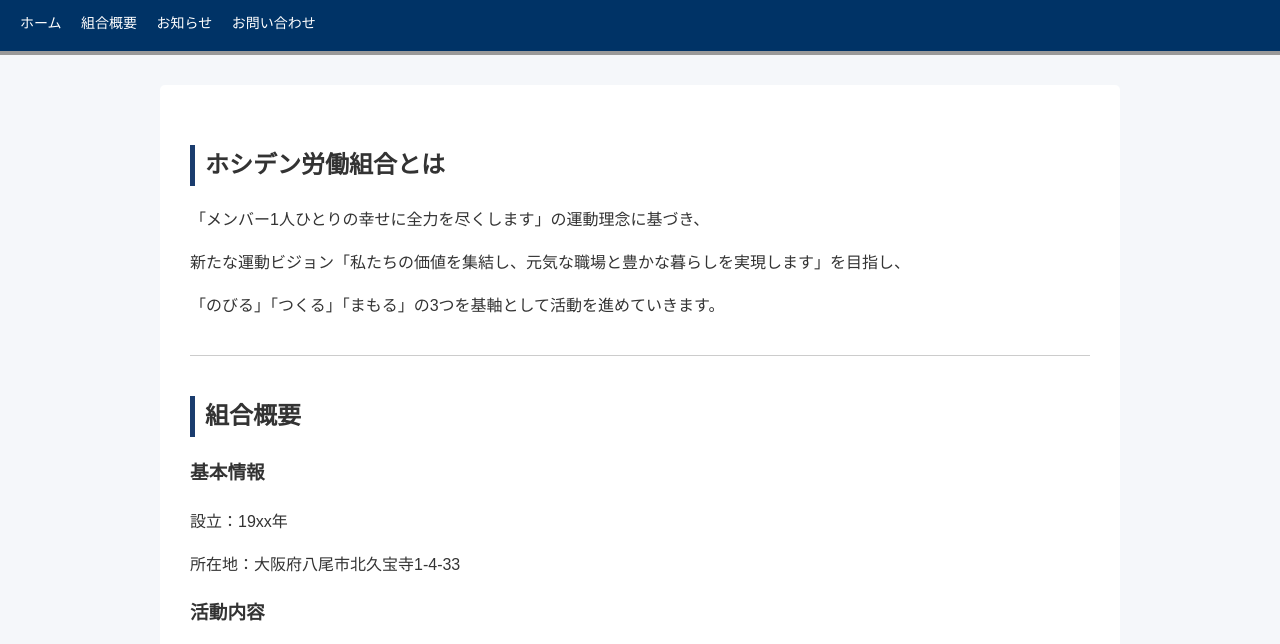
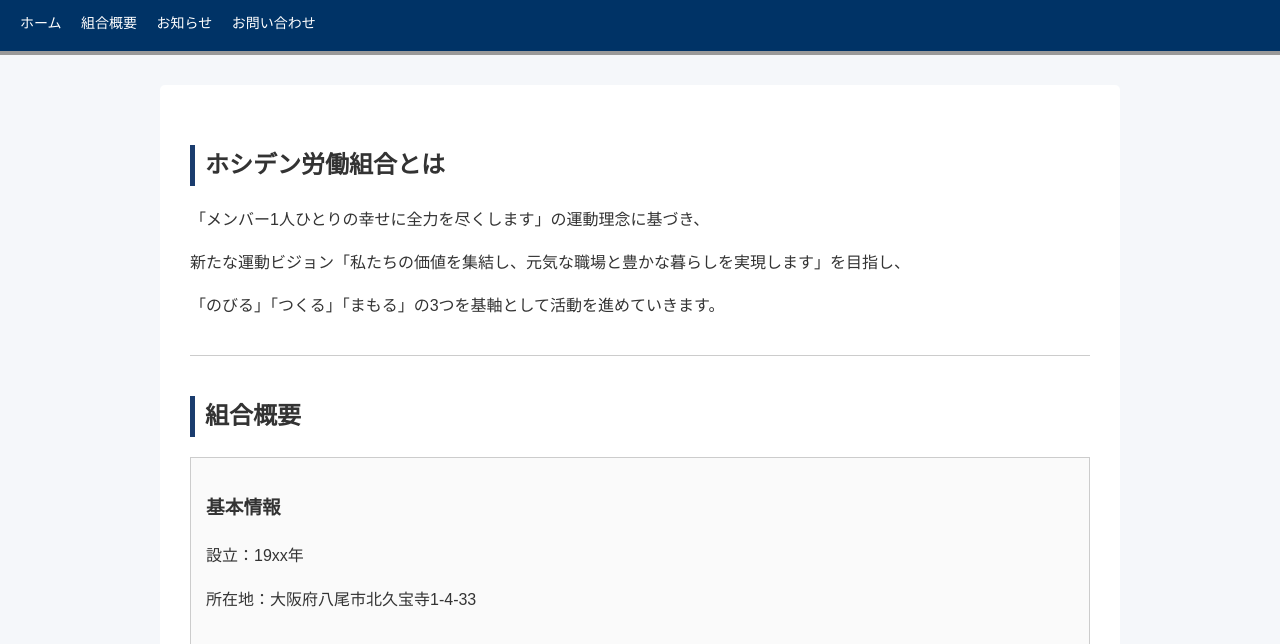
Before and after one commit to o-masachan/labor_union_website, a plain HTML site: page index.html in a window 1280 px wide. Shown: the part 104-748 px from the top of the page. Drawn offline with Linux system fonts and the light colour scheme.

Commit message:
Add files via upload

```diff
--- a/style.css
+++ b/style.css
@@ -72,6 +72,14 @@ section {
     background: #0d2a4d;
 }
 
+/* ボックス */
+.box {
+    border: 1px solid #ccc;
+    padding: 15px;
+    background: #fafafa;
+    margin-bottom: 20px;
+}
+
 /* フッター */
 footer {
     background: #e0e0e0;
```
